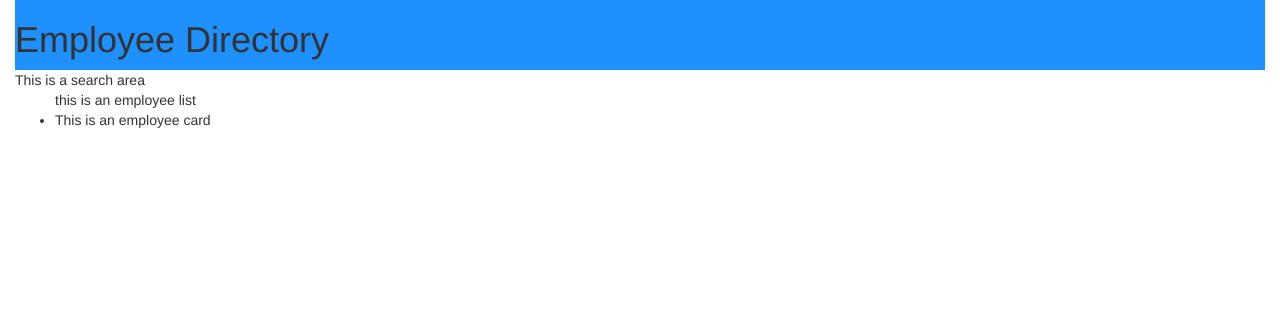
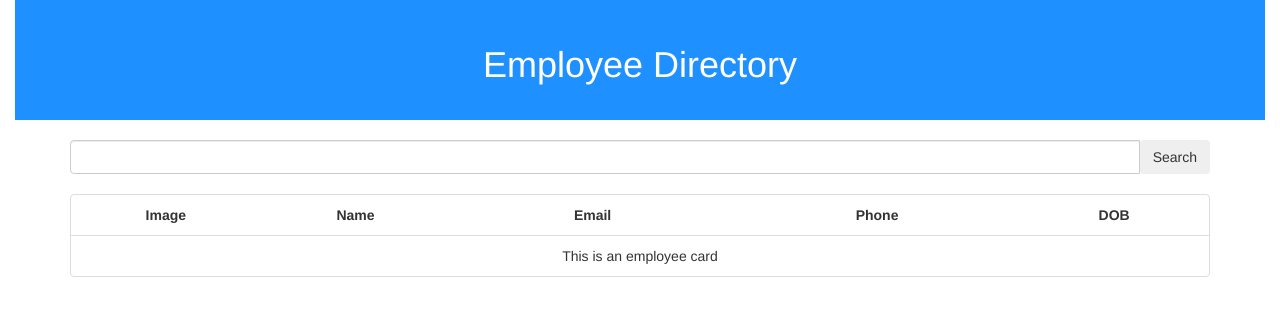
Before and after one commit to CodyYuill/employeedirectory, a React (Create React App) app: page / in a window 1280 px wide. Shown: the top 316 px of the page. Built offline with nearby package versions, Linux system fonts and the light colour scheme.

Commit message:
setup header and search bar

```diff
--- a/src/App.js
+++ b/src/App.js
@@ -1,14 +1,12 @@
 import './App.css';
-import Header from './components/Header'
-import SearchArea from './components/SearchArea'
-import EmployeeList from './components/EmployeeList'
+import Header from './components/Header';
+import SearchArea from './components/SearchArea';
 
 function App() {
   return (
       <div className="container-fluid">
           <Header />
           <SearchArea />
-          <EmployeeList />
       </div>
   );
 }
--- a/src/components/EmployeeList/index.js
+++ b/src/components/EmployeeList/index.js
@@ -1,13 +1,24 @@
 import React from 'react';
-import EmployeeCard from '../EmployeeCard'
+import EmployeeCard from '../EmployeeCard';
 
-
+let styles = {
+    textAlign: "center"
+}
 
 class EmployeeList extends React.Component {
     render() {
         return (
-            <ul> this is an employee list
-                <li><EmployeeCard /></li>
+            <ul className="list-group" style={styles}>
+                <li className="list-group-item">
+                    <div className="row">
+                        <b className="col-lg-2">Image</b>
+                        <b className="col-lg-2">Name</b>
+                        <b className="col-lg-3">Email</b>
+                        <b className="col-lg-3">Phone</b>
+                        <b className="col-lg-2">DOB</b>
+                    </div>
+                </li>
+                <li className="list-group-item"><EmployeeCard /></li>
             </ul>
         );
     }
--- a/src/components/Header/index.js
+++ b/src/components/Header/index.js
@@ -3,7 +3,10 @@ import React from 'react';
 let styles = {
     backgroundColor: "DodgerBlue",
     display: "flex",
-    justify: "centered"
+    justifyContent: "center",
+    padding: "25px",
+    marginBottom: "20px",
+    color: "white"
 }
 
 class Header extends React.Component {
--- a/src/components/SearchArea/index.js
+++ b/src/components/SearchArea/index.js
@@ -1,10 +1,23 @@
 import React from 'react';
+import EmployeeList from '../EmployeeList';
 
+
+let styles = {
+    display: "flex",
+    justifyContent: "center",
+    marginBottom: "20px"
+}
 
 class SearchArea extends React.Component {
     render() {
         return (
-            <header>This is a search area</header>
+            <div className="container">
+                <form className="input-group mb-3" style={styles}>
+                    <input type="text" className="form-control"aria-describedby="button-addon2"/>
+                    <button class="btn btn-outline-secondary" type="button" id="button-addon2">Search</button>
+                </form>
+                <EmployeeList />
+            </div>
         );
     }
 }
```
